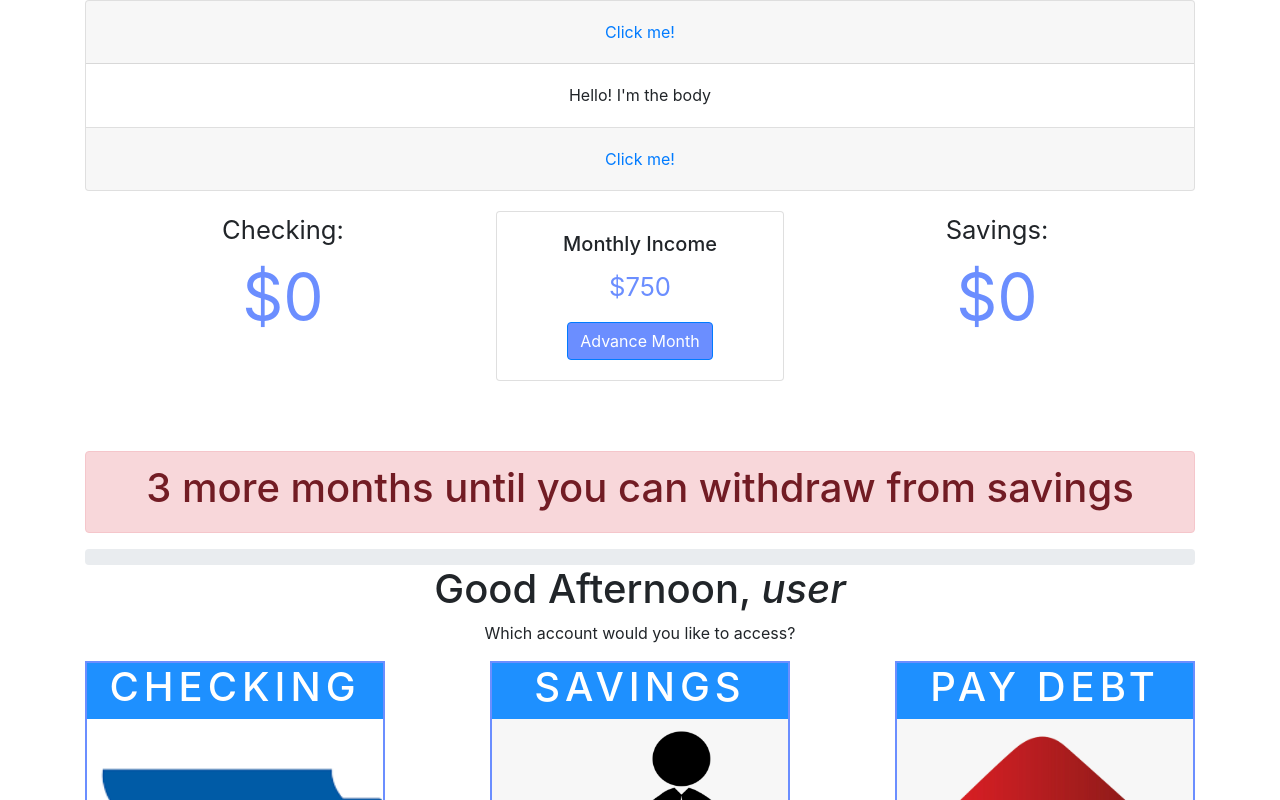
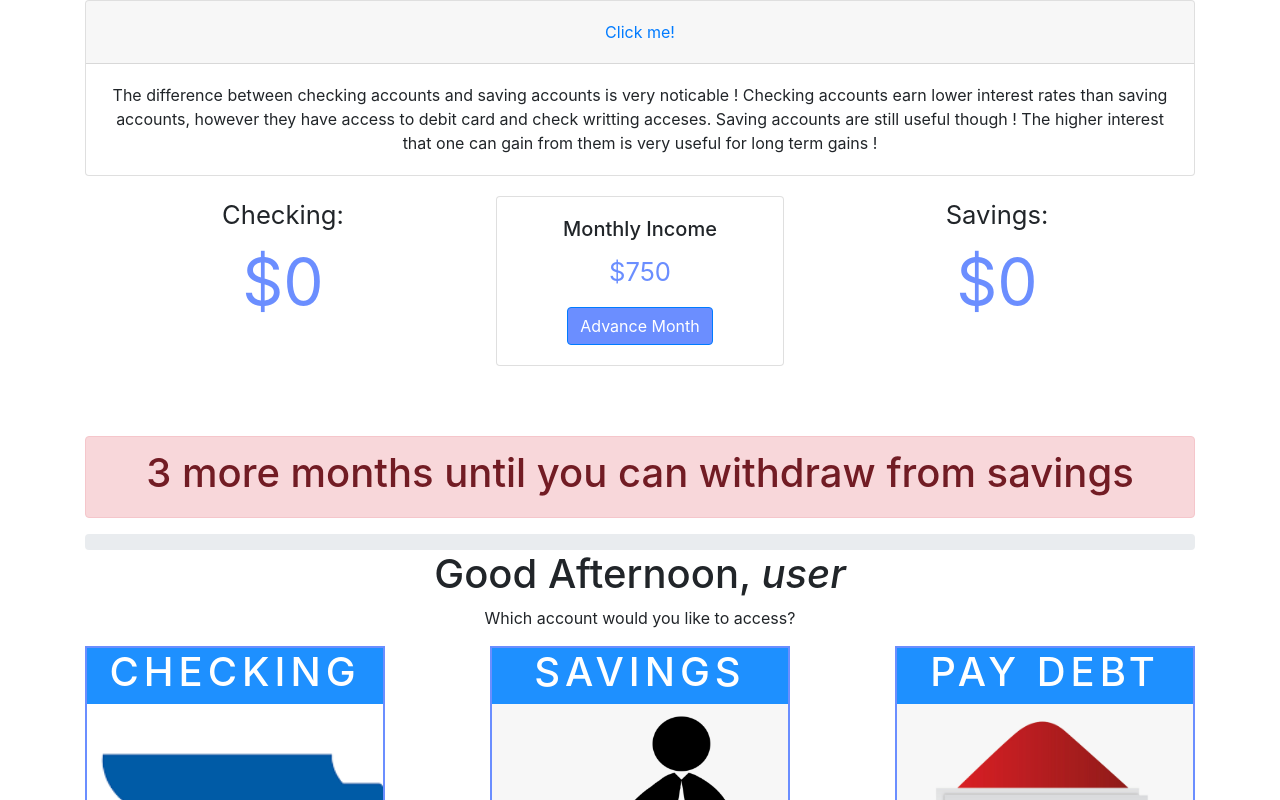
Before and after one commit to rigrergl/Financial-Atlas, a React (Create React App) app: page /monthlyView in a window 1280 px wide. Shown: the top 800 px of the page. Built offline with nearby package versions, Linux system fonts and the light colour scheme.

Commit message:
added some info

```diff
--- a/src/components/MonthlyView/MonthlyView.js
+++ b/src/components/MonthlyView/MonthlyView.js
@@ -94,17 +94,7 @@ export default function MonthlyView() {
                 </Accordion.Toggle>
               </Card.Header>
               <Accordion.Collapse eventKey="0">
-                <Card.Body>Hello! I'm the body</Card.Body>
-              </Accordion.Collapse>
-            </Card>
-            <Card>
-              <Card.Header>
-                <Accordion.Toggle as={Button} variant="link" eventKey="1">
-                  Click me!
-                </Accordion.Toggle>
-              </Card.Header>
-              <Accordion.Collapse eventKey="1">
-                <Card.Body>Hello! I'm another body</Card.Body>
+                <Card.Body>The difference between checking accounts and saving accounts is very noticable ! Checking accounts earn lower interest rates than saving accounts, however they have access to debit card and check writting acceses. Saving accounts are still useful though ! The higher interest that one can gain from them is very useful for long term gains !</Card.Body>
               </Accordion.Collapse>
             </Card>
           </Accordion>
```
